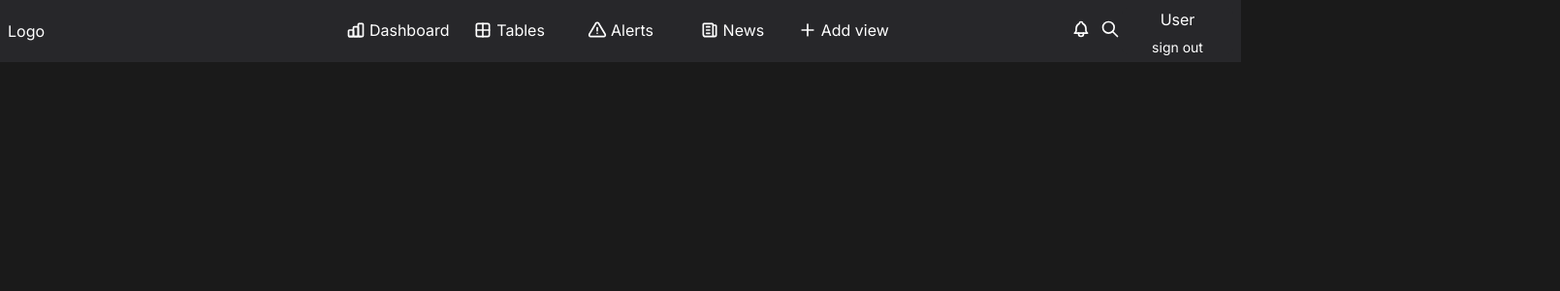
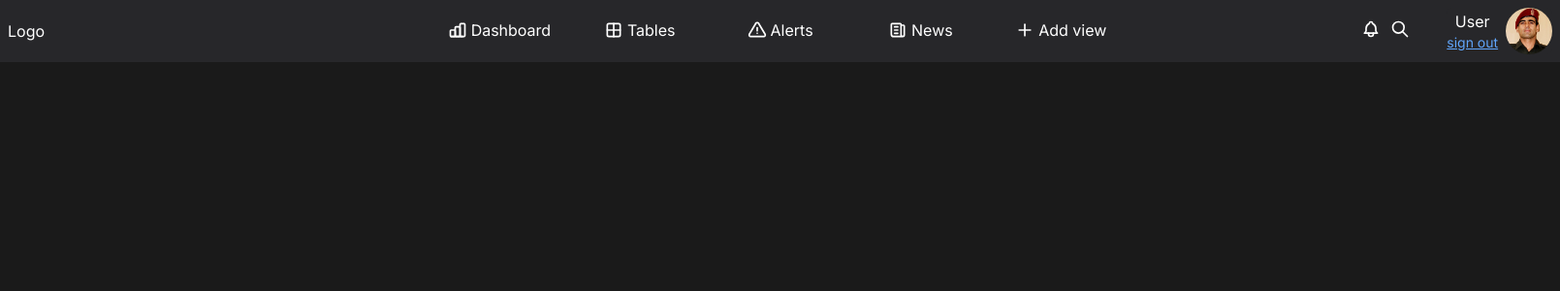
Before and after one commit to Backs-ash/Human-Based-AvaPrediction, a React (Create React App) app in the folder dashboard/: page / in a window 1280 px wide. Shown: the top 300 px of the page at 97% size, 1609 px wide, since content can reach past the window. Built offline with nearby package versions, Linux system fonts and the light colour scheme.

Commit message:
Code cleanup
Removing un-necessary code
Addition of bottombar and sidebar in App body

```diff
--- a/dashboard/public/index.html
+++ b/dashboard/public/index.html
@@ -5,7 +5,8 @@
     <link rel="icon" href="%PUBLIC_URL%/favicon.ico" />
     <link rel="preconnect" href="https://fonts.googleapis.com">
     <link rel="preconnect" href="https://fonts.gstatic.com" crossorigin>
-    <link href="https://fonts.googleapis.com/css2?family=Inter:wght@300;400;500;700;900&display=swap" rel="stylesheet">
+    <link href="https://fonts.googleapis.com/css2?family=Inter:wght@300;400;500;700;900&family=Julius+Sans+One&display=swap"
+      rel="stylesheet">
     <meta name="viewport" content="width=device-width, initial-scale=1" />
     <meta name="theme-color" content="#000000" />
     <meta
--- a/dashboard/src/App.tsx
+++ b/dashboard/src/App.tsx
@@ -2,6 +2,8 @@ import React from 'react';
 import './App.css';
 import Topbar from './components/Topbar';
 import MainBody from './components/MainBody';
+import Bottombar from './components/Bottombar';
+import Sidebar from './components/sidebar';
 
 function App() {
   return (
@@ -11,7 +13,13 @@ function App() {
           <Topbar/>
         </div>
         <div>
+          <Sidebar />
+        </div>
+        <div>
           <MainBody />
+        </div>
+        <div>
+          <Bottombar />
         </div>
       </body>
     </div>
--- a/dashboard/src/components/Bottombar.tsx
+++ b/dashboard/src/components/Bottombar.tsx
@@ -1,5 +1,9 @@
 
 
-export default function Bottombar() {
+const Bottombar = () => {
+    return (
+        <div></div>
+    )
+}
 
-}
+export default Bottombar;
--- a/dashboard/src/components/Topbar.tsx
+++ b/dashboard/src/components/Topbar.tsx
@@ -1,5 +1,6 @@
 import { useState } from "react";
 
+import pfpImage from '../assets/pfp.png';
 import {
     IconPlus,
     IconNews,
@@ -32,7 +33,7 @@ const Topbar = () => {
     return (
         <nav className=" bg-zinc-800 z-10 min-w-max w-screen h-6 relative items-stretch text-center">
             <div className=" grid grid-cols-11 bg-inherit items-center p-2 text-center">
-                <div className="bg-inherit col-start-1 text-left col-span-2">
+                <div className="bg-inherit col-start-1 text-left col-span-2 font-['Julius Sans One, font-sans']">
                     Logo
                 </div>
                 <div className="bg-inherit col-start-4">
@@ -62,7 +63,7 @@ const Topbar = () => {
                         <IconBell size={28} className="bg-inherit inline-flex pr-2 pb-[4px]" />
                     </button>
                     <ul
-                        className={`origin-top-right fixed text-center mt-2 w-2/12 py-4 rounded-md shadow-lg bg-zinc-800 ring-1 ring-black ring-opacity-5 ${
+                        className={`origin-top-right fixed text-center mt-2 w-2/12 py-4 rounded-b-md shadow-lg bg-zinc-800 ring-1 ring-black ring-opacity-5 ${
                         isNotifDropdownOpen ? 'block' : 'hidden'
                         }`}
                         role="menu"
@@ -77,7 +78,7 @@ const Topbar = () => {
                     </ul>
                     <button><IconSearch size={24} className="bg-inherit inline-flex pb-[4px]"/></button>
                 </div>
-                <div className="bg-inherit col-start-11 justify-between text-center">
+                <div className="bg-inherit col-start-11 justify-between text-center pl-9">
                     <button
                         onClick={toggleDropdown}
                         onBlur={closeDropdown}
@@ -85,13 +86,17 @@ const Topbar = () => {
                         w-full
                         rounded-md
                         focus:outline-none
-                        focus:ring-0"
+                        focus:ring-0
+                        flex items-center"
                         aria-haspopup="false"
                         aria-expanded={isDropdownOpen} id="user">
-                        User<br/><sub className="bg-inherit text-sm">sign out</sub>
+                        <span className="bg-inherit mr-2 leading-none">User<br /><sub className="bg-inherit text-sm text-blue-400 underline">sign out</sub></span>
+                        <div className="rounded-full overflow-hidden w-12 h-12">
+                            <img src={ pfpImage } className=" w-full h-full object-cover" alt="user pfp"/>
+                        </div>
                     </button>
                     <ul
-                        className={`origin-top-right absolute mt-2 w-32 rounded-md shadow-lg bg-zinc-800 ring-1 ring-black ring-opacity-5 ${
+                        className={`origin-top-right absolute rounded-b-xl mt-2 w-32 shadow-lg bg-zinc-800 ring-1 ring-black ring-opacity-5 ${
                         isDropdownOpen ? 'block' : 'hidden'
                         }`}
                         role="menu"
@@ -101,7 +106,7 @@ const Topbar = () => {
                     >
                         <li><a href="_self" className="bg-zinc-800 block px-4 py-2 text-sm hover:bg-gray-600" role="menuitem">Settings</a></li>
                         <li><a href="_self" className="bg-zinc-800 block px-4 py-2 text-sm hover:bg-gray-600" role="menuitem">Sign out</a></li>
-                        <li><a href="_self" className="bg-zinc-800 block px-4 py-2 text-sm hover:bg-gray-600" role="menuitem">Help</a></li>
+                        <li><a href="_self" className="bg-zinc-800 block rounded-b-md px-4 py-2 text-sm hover:bg-gray-600" role="menuitem">Help</a></li>
                     </ul>
                 </div>
             </div>
--- /dev/null
+++ b/dashboard/src/components/sidebar.tsx
@@ -0,0 +1,8 @@
+
+const Sidebar = () => {
+    return (
+        <div></div>
+    )
+}
+
+export default Sidebar;
```
Also changed, not shown: dashboard/src/assets/pfp.png (added).
